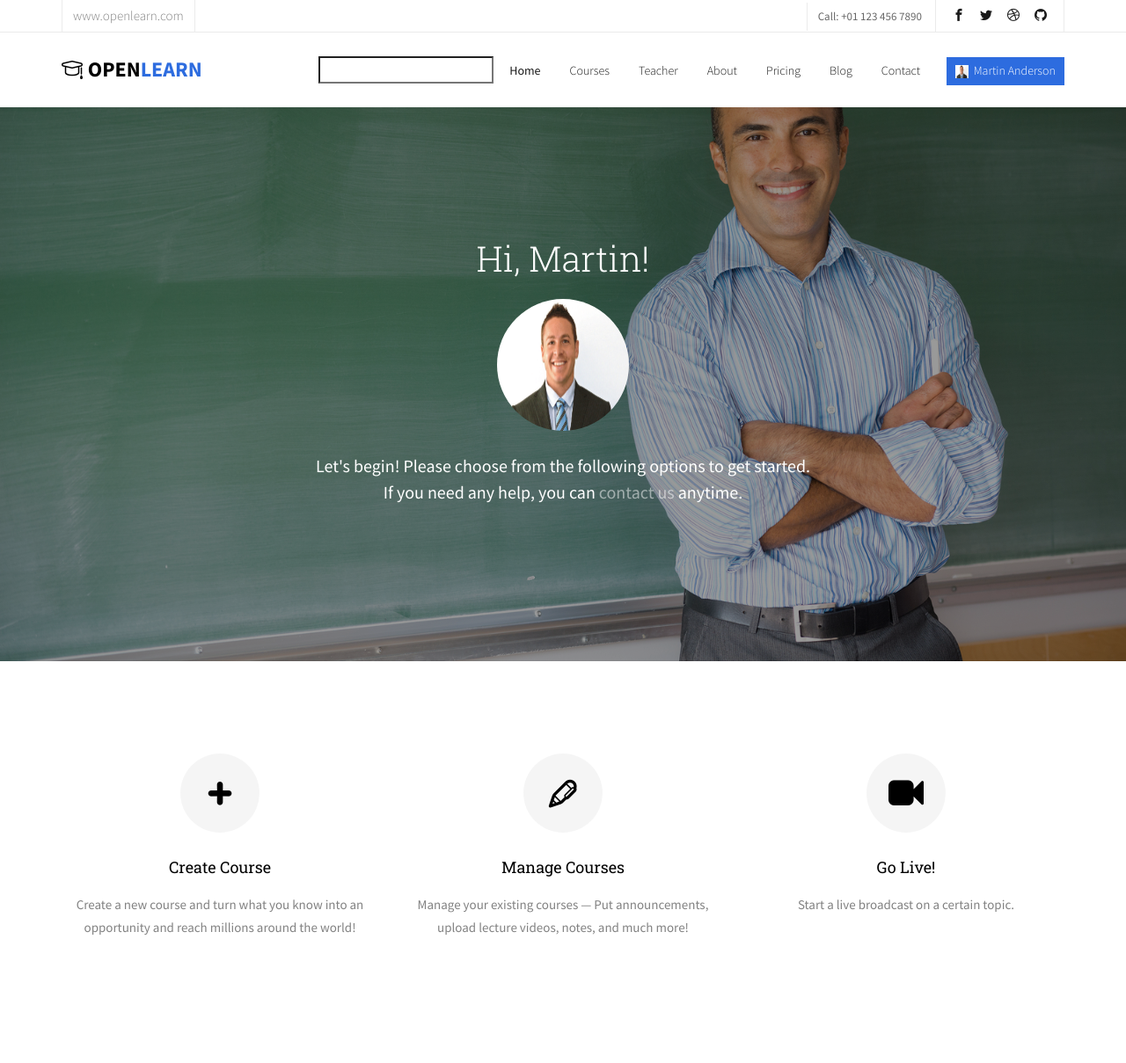
After one commit to vladimirdj/openlearn, a PHP site: page /admin/admin_search.php in a window 1280 px wide. The commit adds this page. Shown: the top 1209 px of the page at 88% size. Run offline with PHP 8.4, Linux system fonts and the light colour scheme; some web fonts are replaced.

Commit message:
Overall UX improvements.

```diff
--- /dev/null
+++ b/admin/admin_search.php
@@ -0,0 +1,342 @@
+<!DOCTYPE HTML>
+<html>
+	<head>
+		<link rel="stylesheet" href="../css/font-awesome-4.7.0/css/font-awesome.min.css">
+	<link rel="shortcut icon" href="../favicon.png" />
+	<meta charset="utf-8">
+	<meta http-equiv="X-UA-Compatible" content="IE=edge">
+	<title>Free Online Courses &mdash; OpenLearn</title>
+	<meta name="viewport" content="width=device-width, initial-scale=1">
+	<meta name="description" content="Free HTML5 Website Template by freehtml5.co" />
+	<meta name="keywords" content="free website templates, free html5, free template, free bootstrap, free website template, html5, css3, mobile first, responsive" />
+	<meta name="author" content="freehtml5.co" />
+
+  	<!-- Facebook and Twitter integration -->
+	<meta property="og:title" content=""/>
+	<meta property="og:image" content=""/>
+	<meta property="og:url" content=""/>
+	<meta property="og:site_name" content=""/>
+	<meta property="og:description" content=""/>
+	<meta name="twitter:title" content="" />
+	<meta name="twitter:image" content="" />
+	<meta name="twitter:url" content="" />
+	<meta name="twitter:card" content="" />
+
+	<link href="https://fonts.googleapis.com/css?family=Source+Sans+Pro:300,400,600,700" rel="stylesheet">
+	<link href="https://fonts.googleapis.com/css?family=Roboto+Slab:300,400" rel="stylesheet">
+
+	<!-- Animate.css -->
+	<link rel="stylesheet" href="../css/animate.css">
+	<!-- Icomoon Icon Fonts-->
+	<link rel="stylesheet" href="../css/icomoon.css">
+	<!-- Bootstrap  -->
+	<link rel="stylesheet" href="../css/bootstrap.css">
+
+	<!-- Magnific Popup -->
+	<link rel="stylesheet" href="../css/magnific-popup.css">
+
+	<!-- Owl Carousel  -->
+	<link rel="stylesheet" href="../css/owl.carousel.min.css">
+	<link rel="stylesheet" href="../css/owl.theme.default.min.css">
+
+	<!-- Flexslider  -->
+	<link rel="stylesheet" href="../css/flexslider.css">
+
+	<!-- Pricing -->
+	<link rel="stylesheet" href="../css/pricing.css">
+
+	<!-- Theme style  -->
+	<link rel="stylesheet" href="../css/style.css">
+
+	<!-- Modernizr JS -->
+	<script src="../js/modernizr-2.6.2.min.js"></script>
+	<!-- FOR IE9 below -->
+	<!--[if lt IE 9]>
+	<script src="js/respond.min.js"></script>
+	<![endif]-->
+
+	</head>
+	<body>
+
+	<div class="fh5co-loader"></div>
+
+	<div id="page">
+	<nav class="fh5co-nav" role="navigation">
+		<div class="top">
+			<div class="container">
+				<div class="row">
+					<div class="col-xs-12 text-right">
+						<p class="site">www.openlearn.com</p>
+						<p class="num">Call: +01 123 456 7890</p>
+						<ul class="fh5co-social">
+							<li><a href="#"><i class="icon-facebook2"></i></a></li>
+							<li><a href="#"><i class="icon-twitter2"></i></a></li>
+							<li><a href="#"><i class="icon-dribbble2"></i></a></li>
+							<li><a href="#"><i class="icon-github"></i></a></li>
+						</ul>
+					</div>
+				</div>
+			</div>
+		</div>
+		<div class="top-menu">
+			<div class="container">
+				<div class="row">
+					<div class="col-xs-2">
+						<div id="fh5co-logo"><a href="../index.php"><i class="icon-study"></i><span>&nbsp;Open</span><font color="#2D6CDF">Learn</font></a></div>
+					</div>
+					<div class="col-xs-10 text-right menu-1">
+						<ul>
+							<li><input type="search" name="Search"></li>
+							<li class="active"><a href="index.php">Home</a></li>
+							<li><a href="../courses.php">Courses</a></li>
+							<li><a href="../teacher.php">Teacher</a></li>
+							<li><a href="../about.php">About</a></li>
+							<li><a href="../pricing.php">Pricing</a></li>
+							<li class="has-dropdown">
+								<a href="../blog.php">Blog</a>
+								<ul class="dropdown">
+									<li><a href="#">Web Design</a></li>
+									<li><a href="#">eCommerce</a></li>
+									<li><a href="#">Branding</a></li>
+									<li><a href="#">API</a></li>
+								</ul>
+							</li>
+							<li><a href="contact.php">Contact</a></li> &nbsp;&nbsp;&nbsp;
+							<li class="btn-cta has-dropdown"><a href="#"><span><!--<i class="icon-head"></i>&nbsp;--><img src="../images/person1.jpg" height="15px" width="15px">&nbsp;&nbsp;Martin Anderson</span></a>
+								<ul class="dropdown">
+									<li><a href="../profile.php"><img src="../images/person1.jpg" height="50px" width="50px">&nbsp;&nbsp;Profile</a></li>
+									<br />
+									<li><a href="#">Help &amp; Support</a></li>
+									<li><a href="#" data-toggle="modal" data-target="#myModal">Logout</a></li>
+								</ul>
+							</li>
+						</ul>
+					</div>
+				</div>
+
+			</div>
+		</div>
+	</nav>
+
+
+	<!-- Modal - For Login-->
+	<div class="modal fade" id="myModal" tabindex="-1" role="dialog" aria-labelledby="myModalLabel">
+		<div class="modal-dialog" role="document">
+			<div class="modal-content">
+				<div class="modal-header">
+					<button type="button" class="close" data-dismiss="modal" aria-label="Close"><span aria-hidden="true">&times;</span></button>
+					<h4 class="modal-title" id="myModalLabel">Logout</h4>
+				</div>
+
+				<div class="modal-body">
+					<br>
+					<p> Do you really want to log out? </p>
+				</div>
+
+				<div class="modal-footer">
+					<form action="../logout.php">
+						<button type="button" class="btn btn-default" data-dismiss="modal">No</button>
+						<input type="submit" value="Yes" class="btn btn-primary">
+					</form>
+				</div>
+			</div>
+		</div>
+	</div>
+	<!--Modal ends-->
+
+
+	<!-- Something to add style -->
+	<aside id="fh5co-hero">
+		<div class="flexslider">
+			<ul class="slides">
+		   	<li style="background-image: url(../images/teacher.jpg);">
+		   		<div class="overlay-gradient"></div>
+		   		<div class="container">
+		   			<div class="row">
+			   			<div class="col-md-8 col-md-offset-2 text-center slider-text">
+			   				<div class="slider-text-inner">
+								   <h1 class="heading-section">Hi, Martin!</h1>
+								   <span><img src="../images/person1.jpg" class="img-circle img-responsive text-center" style="height: 150px; width: 150px; margin: auto;" alt="Cinque Terre"> </span> <br>
+								   <h2>Let's begin!&nbsp;Please choose from the following options to get started.<br>
+										If you need any help, you can <a href="../contact.php">contact us </a> anytime.
+									</h2>
+			   				</div>
+			   			</div>
+			   		</div>
+		   		</div>
+		   	</li>
+		  	</ul>
+	  	</div>
+	</aside>
+	<!-- Finished adding styles -->
+
+	<!-- Add Dashboard Elements -->
+	<div id="fh5co-course-categories">
+		<div class="container">
+			<div class="row animate-box">
+
+			</div>
+			<div class="row">
+				<div class="col-sm-4 text-center animate-box">
+					<div class="services">
+						<span class="icon">
+							<i class="icon-plus"></i>
+						</span>
+						<div class="desc">
+							<h3><a href="create-course.php">Create Course</a></h3>
+							<p>Create a new course and turn what you know into an opportunity and reach millions around the world!</p>
+						</div>
+					</div>
+				</div>
+				<div class="col-sm-4 text-center animate-box">
+					<div class="services">
+						<span class="icon">
+							<i class="icon-pen"></i>
+						</span>
+						<div class="desc">
+							<h3><a href="course-management.php">Manage Courses</a></h3>
+							<p>Manage your existing courses &mdash; Put announcements, upload lecture videos, notes, and much more!</p>
+						</div>
+					</div>
+				</div>
+				<div class="col-sm-4 text-center animate-box">
+					<div class="services">
+						<span class="icon">
+							<i class="fa fa-video-camera"></i>
+						</span>
+						<div class="desc">
+							<h3><a href="#">Go Live!</a></h3>
+							<p>Start a live broadcast on a certain topic.</p>
+						</div>
+					</div>
+				</div>
+			</div>
+		</div>
+	</div>
+
+
+
+
+
+
+
+
+
+
+
+
+	<!-- Finished adding dashboad elements -->
+
+
+	<footer id="fh5co-footer" role="contentinfo" style="background-image: url(../images/mountain.jpg);">
+		<div class="overlay"></div>
+		<div class="container">
+			<div class="row row-pb-md">
+				<div class="col-md-3 fh5co-widget">
+					<h3>About OpenLearn</h3>
+					<p>OpenLearn is a global marketplace for learning and teaching online where students are mastering new skills and achieving their goals by learning from an extensive library of over 55,000 courses taught by expert instructors.</p>
+				</div>
+				<div class="col-md-2 col-sm-4 col-xs-6 col-md-push-1 fh5co-widget">
+					<h3>Learning</h3>
+					<ul class="fh5co-footer-links">
+						<li><a href="#">Course</a></li>
+						<li><a href="#">Blog</a></li>
+						<li><a href="#">Contact</a></li>
+						<li><a href="#">Terms</a></li>
+						<li><a href="#">Meetups</a></li>
+					</ul>
+				</div>
+
+				<div class="col-md-2 col-sm-4 col-xs-6 col-md-push-1 fh5co-widget">
+					<h3>Learn &amp; Grow</h3>
+					<ul class="fh5co-footer-links">
+						<li><a href="#">Blog</a></li>
+						<li><a href="#">Privacy</a></li>
+						<li><a href="#">Testimonials</a></li>
+						<li><a href="#">Handbook</a></li>
+						<li><a href="#">Held Desk</a></li>
+					</ul>
+				</div>
+
+				<div class="col-md-2 col-sm-4 col-xs-6 col-md-push-1 fh5co-widget">
+					<h3>Engage us</h3>
+					<ul class="fh5co-footer-links">
+						<li><a href="#">Marketing</a></li>
+						<li><a href="#">Visual Assistant</a></li>
+						<li><a href="#">System Analysis</a></li>
+						<li><a href="#">Advertise</a></li>
+					</ul>
+				</div>
+
+				<div class="col-md-2 col-sm-4 col-xs-6 col-md-push-1 fh5co-widget">
+					<h3>Legal</h3>
+					<ul class="fh5co-footer-links">
+						<li><a href="#">Find Designers</a></li>
+						<li><a href="#">Find Developers</a></li>
+						<li><a href="#">Teams</a></li>
+						<li><a href="#">Advertise</a></li>
+						<li><a href="#">API</a></li>
+					</ul>
+				</div>
+			</div>
+
+			<div class="row copyright">
+				<div class="col-md-12 text-center">
+					<p>
+						<small class="block">&copy; 2017 OpenLearn, Inc.&nbsp;&nbsp;All Rights Reserved.</small>
+						<small class="block">Designed by <a href="https://www.sddey.com" target="_blank">Subhadeep Dey</a>.</small>
+					</p>
+				</div>
+			</div>
+
+		</div>
+	</footer>
+	</div>
+
+	<div class="gototop js-top">
+		<a href="#" class="js-gotop"><i class="icon-arrow-up"></i></a>
+	</div>
+
+	<!-- jQuery -->
+	<script src="../js/jquery.min.js"></script>
+	<!-- jQuery Easing -->
+	<script src="../js/jquery.easing.1.3.js"></script>
+	<!-- Bootstrap -->
+	<script src="../js/bootstrap.min.js"></script>
+	<!-- Waypoints -->
+	<script src="../js/jquery.waypoints.min.js"></script>
+	<!-- Stellar Parallax -->
+	<script src="../js/jquery.stellar.min.js"></script>
+	<!-- Carousel -->
+	<script src="../js/owl.carousel.min.js"></script>
+	<!-- Flexslider -->
+	<script src="../js/jquery.flexslider-min.js"></script>
+	<!-- countTo -->
+	<script src="../js/jquery.countTo.js"></script>
+	<!-- Magnific Popup -->
+	<script src="../js/jquery.magnific-popup.min.js"></script>
+	<script src="../js/magnific-popup-options.js"></script>
+	<!-- Count Down -->
+	<script src="../js/simplyCountdown.js"></script>
+	<!-- Main -->
+	<script src="../js/main.js"></script>
+	<script>
+    var d = new Date(new Date().getTime() + 1000 * 120 * 120 * 2000);
+
+    // default example
+    simplyCountdown('.simply-countdown-one', {
+        year: d.getFullYear(),
+        month: d.getMonth() + 1,
+        day: d.getDate()
+    });
+
+    //jQuery example
+    $('#simply-countdown-losange').simplyCountdown({
+        year: d.getFullYear(),
+        month: d.getMonth() + 1,
+        day: d.getDate(),
+        enableUtc: false
+    });
+	</script>
+	</body>
+</html>
--- a/index.php
+++ b/index.php
@@ -2,6 +2,7 @@
 <html>
 	<head>
 	<link rel="shortcut icon" href="favicon.png" />
+	<link rel="stylesheet" href="css/font-awesome-4.7.0/css/font-awesome.min.css" />
 	<meta charset="utf-8">
 	<meta http-equiv="X-UA-Compatible" content="IE=edge">
 	<title>Free Online Courses &mdash; OpenLearn</title>
```
